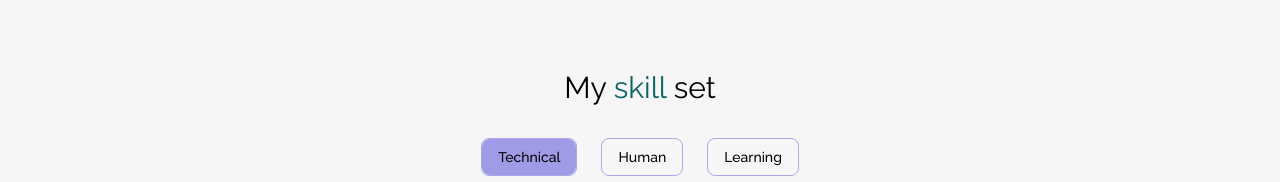
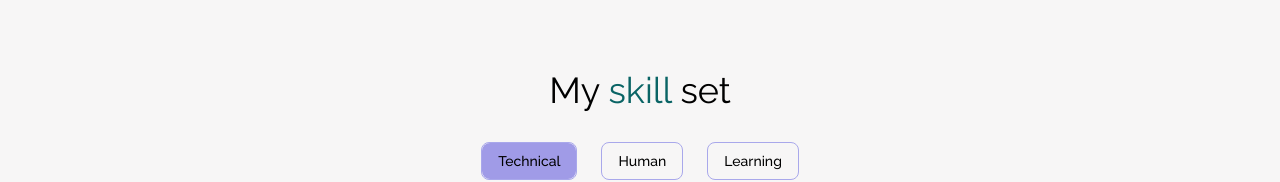
Before and after one commit to mandyh101/next-portfolio-24, a Next.js app: page / in a window 1280 px wide. Shown: the part 750-932 px from the top of the page. Built offline with nearby package versions, Linux system fonts and the light colour scheme.

Commit message:
heading size increases

```diff
--- a/app/globals.css
+++ b/app/globals.css
@@ -7,15 +7,15 @@
 @layer base {
 
   h1{
-    @apply font-sans text-5xl md:text-6xl;
+    @apply font-sans text-6xl md:text-7xl;
   }
 
   h2{
-    @apply font-sans text-2xl md:text-3xl;
+    @apply font-sans text-3xl md:text-4xl;
   }
 
   h3{
-    @apply font-sans text-xl;
+    @apply font-sans text-xl md:text-2xl;
   }
 
   h4{
```
